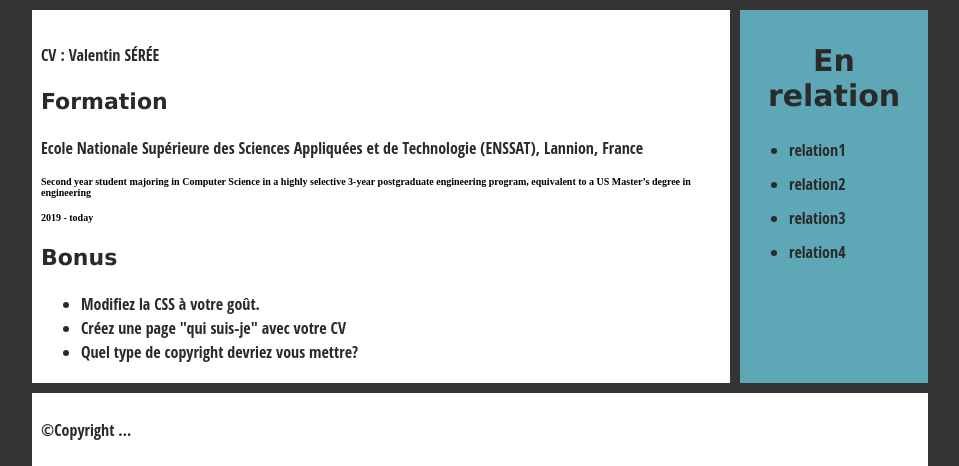
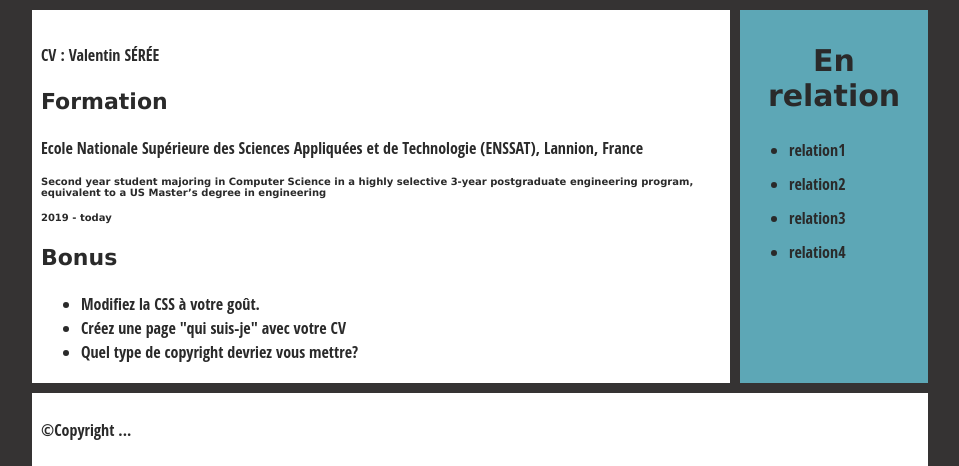
Before and after one commit to ValentinSre/valentinsre.github.io, a PHP site: page /whoami.html in a window 1280 px wide. Shown: the part 168-634 px from the top of the page, without its empty margins (160-1119 px from the left). Run offline with PHP 8.4, Linux system fonts and the light colour scheme.

Commit message:
Update style.css

```diff
--- a/style.css
+++ b/style.css
@@ -17,7 +17,7 @@ body {
 
 /* || typography */
 
-h1, h2, h3 {
+h1, h2, h3, h4 {
   font-family: 'Verdana', cursive;
   color: #2a2a2a;
 }
@@ -41,6 +41,10 @@ h2 {
 
 h3 {
   font-size: 2.2rem;
+}
+
+h4 {
+  font-size: 1rem;
 }
 
 p, li {
```
